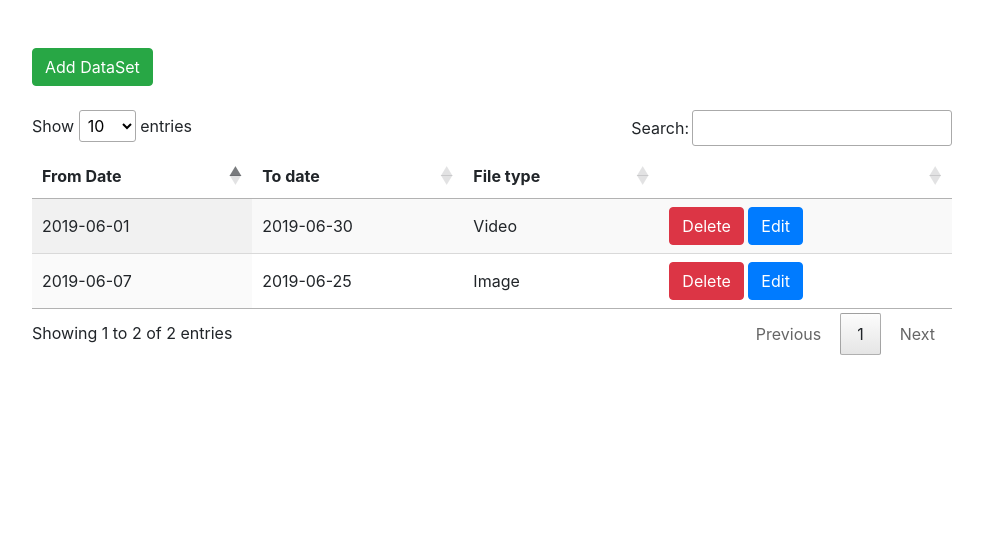
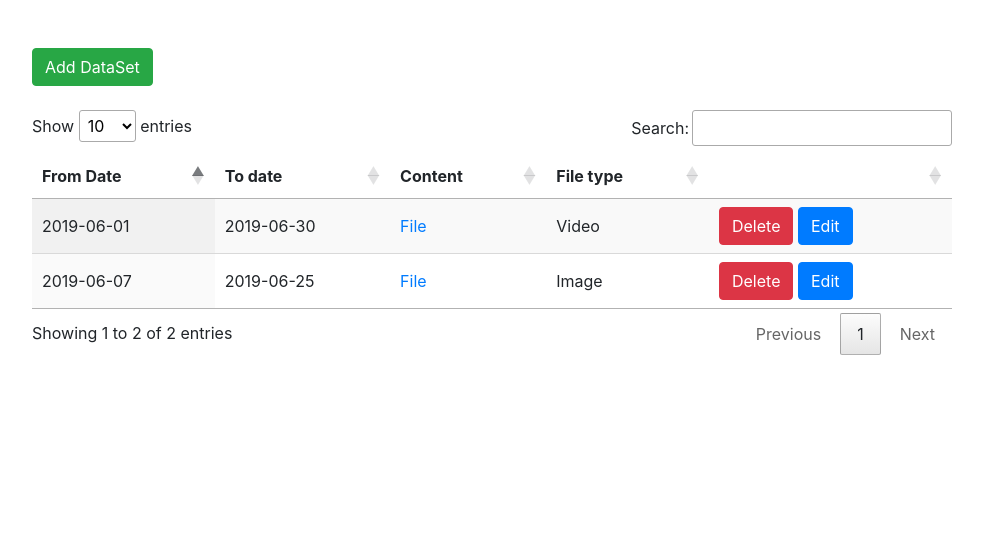
Before and after one commit to tahirawan4/ffmpeg-flask, a Flask app: page /uploaded_contents in a window 1280 px wide. Shown: the part 56-604 px from the top of the page, without its empty margins (148-1131 px from the left). Run offline with Flask 2, Linux system fonts and the light colour scheme; a user stored in the database is signed in; data comes from the database, SQL or seed files in the repository; both versions use the stored data as it was after the commit; some libraries are stand-ins or nearby versions.

Commit message:
update content duration filed done

```diff
--- a/project/forms.py
+++ b/project/forms.py
@@ -9,6 +9,7 @@ class UploadForm(FlaskForm):
     to_date = DateField('To Date', [validators.DataRequired()])
     linie = IntegerField()
     data_instance = IntegerField()
+    duration = IntegerField()
     content = FileField('Content')
     coordinates = StringField('Coordinates')
     submit = SubmitField('Submit')
--- a/project/main.py
+++ b/project/main.py
@@ -114,7 +114,7 @@ def upload_content():
                 upload_content = UploadedContent(user=current_user.id, from_date=form.from_date.data,
                                                  to_date=form.to_date.data,
                                                  content=second_filename, linie=form.linie.data or 0,
-                                                 file_type=file_type,
+                                                 file_type=file_type,duration=form.duration.data or 0,
                                                  data_instance=form.data_instance.data, status='Processing',
                                                  coordinates=form.coordinates.data)
 
@@ -146,6 +146,7 @@ def edid_upload_content(id):
             upload_content.from_date = form.from_date.data
             upload_content.to_date = form.to_date.data
             upload_content.linie = form.linie.data
+            upload_content.duration = form.duration.data
             upload_content.data_instance = form.data_instance.data
             upload_content.coordinates = form.coordinates.data
             db.session.commit()
@@ -317,8 +318,9 @@ def playlist():
     data = []
     for instance in data_instances:
         data.append({
-            "type": str(instance.file_type),
-            "Linie": str(instance.linie),
+            "type": str(instance.file_type).lower(),
+            "linie": str(instance.linie),
+            "duration": str(instance.duration),
             "date_from": instance.from_date.strftime("%m.%d.%Y"),
             "date_to": instance.to_date.strftime("%m.%d.%Y"),
             "filename": "{}{}/{}".format(request.url_root, 'uploads', instance.content)
--- a/project/models.py
+++ b/project/models.py
@@ -41,6 +41,7 @@ class UploadedContent(db.Model):
     from_date = db.Column(db.Date)
     to_date = db.Column(db.Date)
     linie = db.Column(db.INTEGER)
+    duration = db.Column(db.INTEGER)
     content = db.Column(db.String(200))
     user = db.Column(db.Integer, db.ForeignKey('user.id'))
     file_type = db.Column(db.String(200))
--- a/project/templates/uploaded_contents.html
+++ b/project/templates/uploaded_contents.html
@@ -14,7 +14,7 @@
         <tr>
             <th>From Date</th>
             <th>To date</th>
-{#            <th>Content</th>#}
+            <th>Content</th>
             <th>File type</th>
             <th></th>
         </tr>
@@ -24,10 +24,16 @@
             <tr>
                 <td>{{ instance.from_date }}</td>
                 <td>{{ instance.to_date }}</td>
-{#                <td><a href="{{ url_for('uploaded_file', filename=instance.content) }}" target="_blank"><img#}
-{#                        src="{{ url_for('uploaded_file', filename=instance.content) }}" width="50" height="50"></a></td>#}
-                 <td>{{ instance.file_type }}</td>
-                <td> {% if current_user.get_user_role() == 'admin' or instance.user == current_user.id %}<a href="{{ url_for('delete_instance', id=instance.id) }}" class="btn btn-danger">Delete</a> <a href="{{ url_for('edid_upload_content', id=instance.id) }}" class="btn btn-primary">Edit</a>{% endif %}
+                <td><a href="{{ url_for('uploaded_file', filename=instance.content) }}" onerror="alert('bcs');"
+                       target="_blank">
+                    {#                    <img#}
+                    {#                        src="{{ url_for('uploaded_file', filename=instance.content) }}" width="50" height="50"></a></td>#}
+                    File</a></td>
+                <td>{{ instance.file_type }}</td>
+                <td> {% if current_user.get_user_role() == 'admin' or instance.user == current_user.id %}
+                    <a href="{{ url_for('delete_instance', id=instance.id) }}" class="btn btn-danger">Delete</a>
+                    <a href="{{ url_for('edid_upload_content', id=instance.id) }}"
+                       class="btn btn-primary">Edit</a>{% endif %}
             </tr>
         {% endfor %}
         </tbody>
```
Also changed, not shown: migrations/versions/bc3532c89562_.py (added, +32 -0 lines), project/templates/upload_content.html (+10 -0 lines), db.sqlite, project/media/190611_140654_SampleJPGImage_50kbmb.jpg (added), 1 other file.
